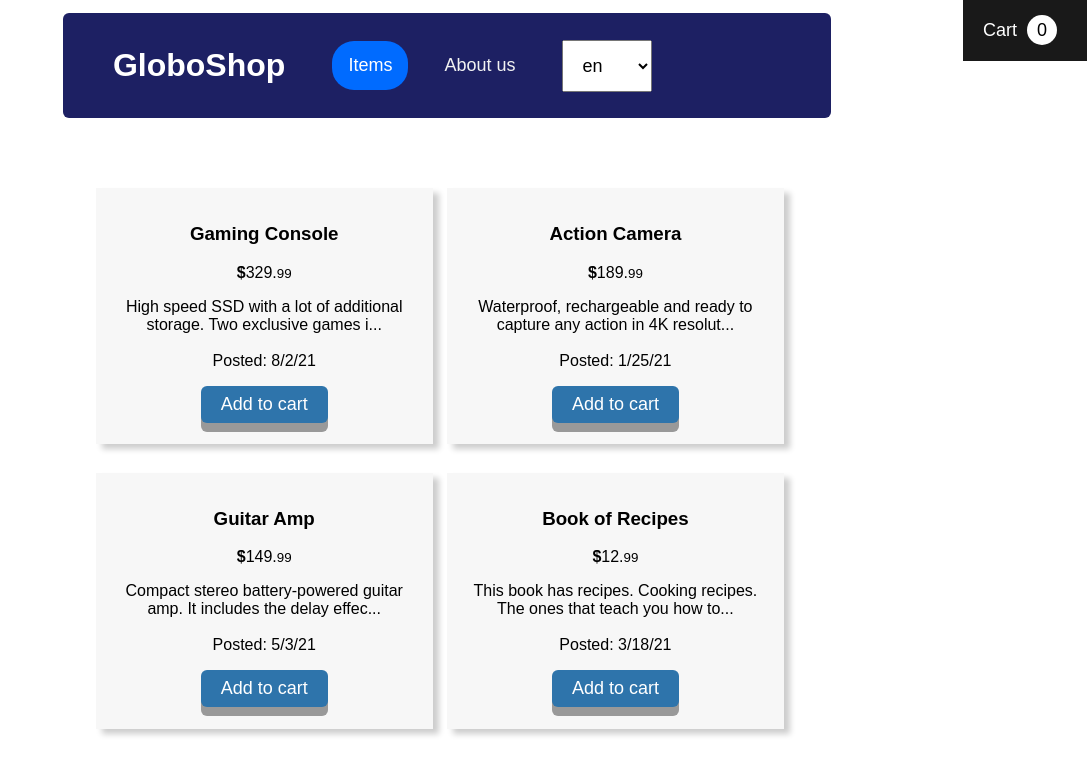
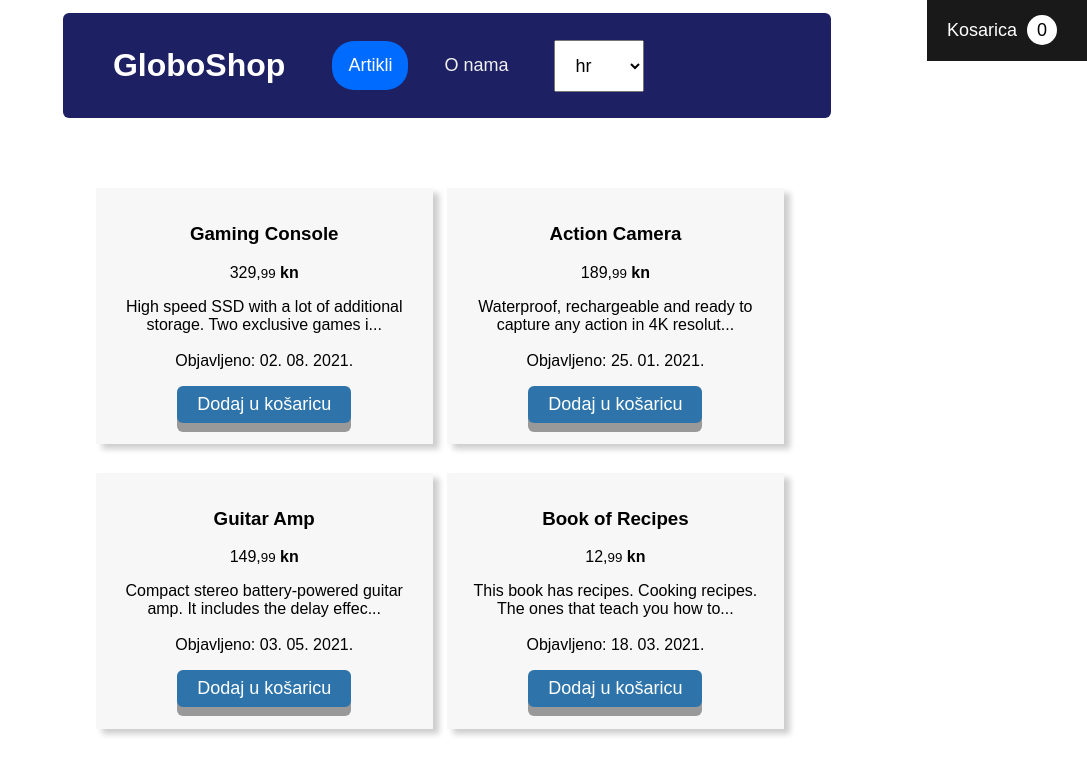
Before and after one commit to leogiraldimg/preparing-a-vue-app-for-internationalization, a Vue app: page /items in a window 1280 px wide. Shown: the top 774 px of the page, without its empty margins (193-1280 px from the left). Built offline with nearby package versions, Linux system fonts and the light colour scheme.

Commit message:
:sparkles: gets the preferred locale from the navigator

```diff
--- a/src/i18n/index.js
+++ b/src/i18n/index.js
@@ -4,8 +4,19 @@ import numberFormats from './numberFormats.js';
 import datetimeFormats from './datetimeFormats.js';
 import pluralRules from './pluralRules.js';
 
+const DEFAULT_LOCALE = 'hr';
+
+function getDefaultLocale() {
+  const availableLocales = Reflect.ownKeys(messages);
+  const navigatorLocale = navigator.language;
+
+  return availableLocales.includes(navigatorLocale)
+    ? navigatorLocale
+    : DEFAULT_LOCALE;
+}
+
 export default createI18n({
-  locale: 'en',
+  locale: getDefaultLocale(),
   legacy: false,
   fallbackLocale: 'hr',
   globalInjection: true,
--- a/src/i18n/messages.js
+++ b/src/i18n/messages.js
@@ -18,7 +18,8 @@ export default {
         'The most popular item on the website is the { itm }, but not for long!'
     },
     items: {
-      posted: 'Posted'
+      posted: 'Posted',
+      addToCart: 'Add to cart'
     }
   },
   hr: {
@@ -40,7 +41,8 @@ export default {
         'The most popular item on the website is the { itm }, but not for long!'
     },
     items: {
-      posted: 'Objavljeno'
+      posted: 'Objavljeno',
+      addToCart: 'Dodaj u košaricu'
     }
   }
 };
--- a/src/views/Items.vue
+++ b/src/views/Items.vue
@@ -13,7 +13,9 @@
       </i18n-n>
       <p class="description">{{ truncateDescription(item.description, 70) }}</p>
       <p>{{ $t('items.posted') }}: {{ d(item.date, 'shortFormat') }}</p>
-      <button @click="addItemToCart(item.id)">Add to cart</button>
+      <button @click="addItemToCart(item.id)">
+        {{ t('items.addToCart') }}
+      </button>
     </div>
   </div>
 </template>
```
